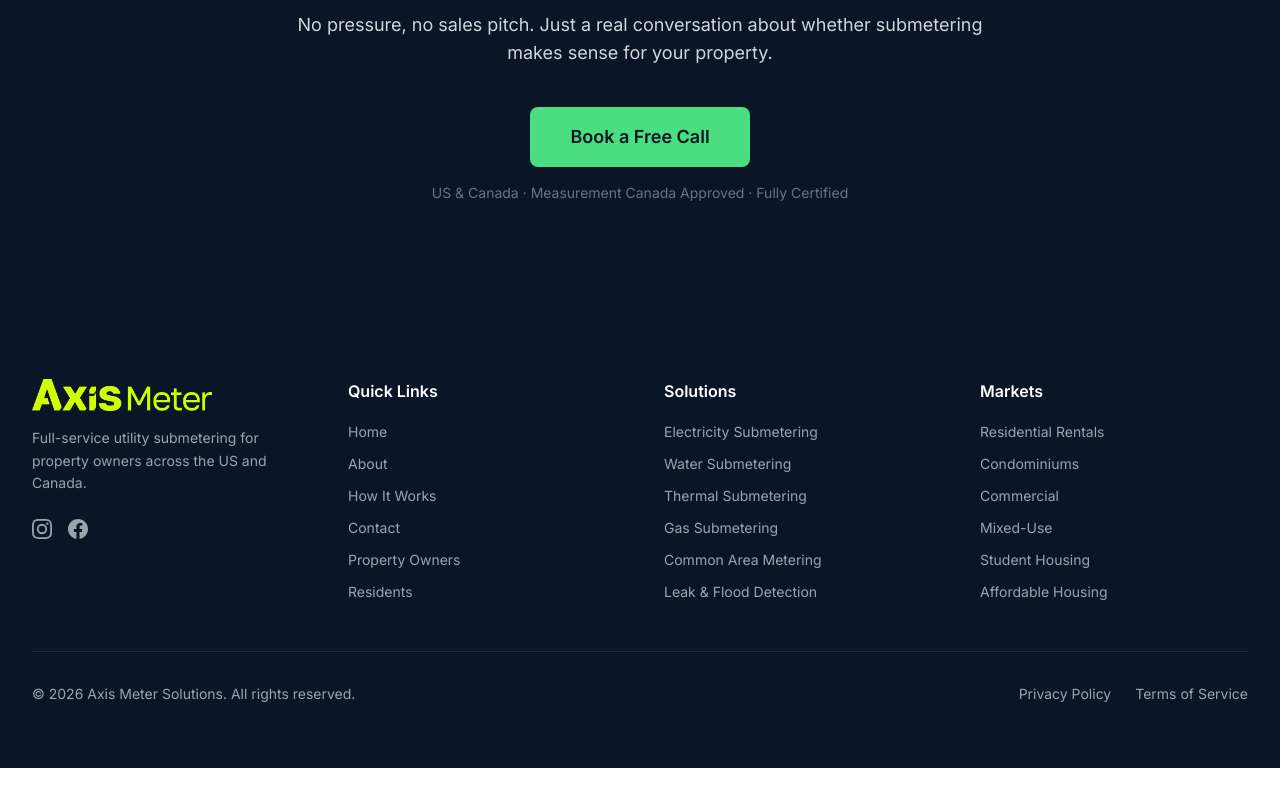
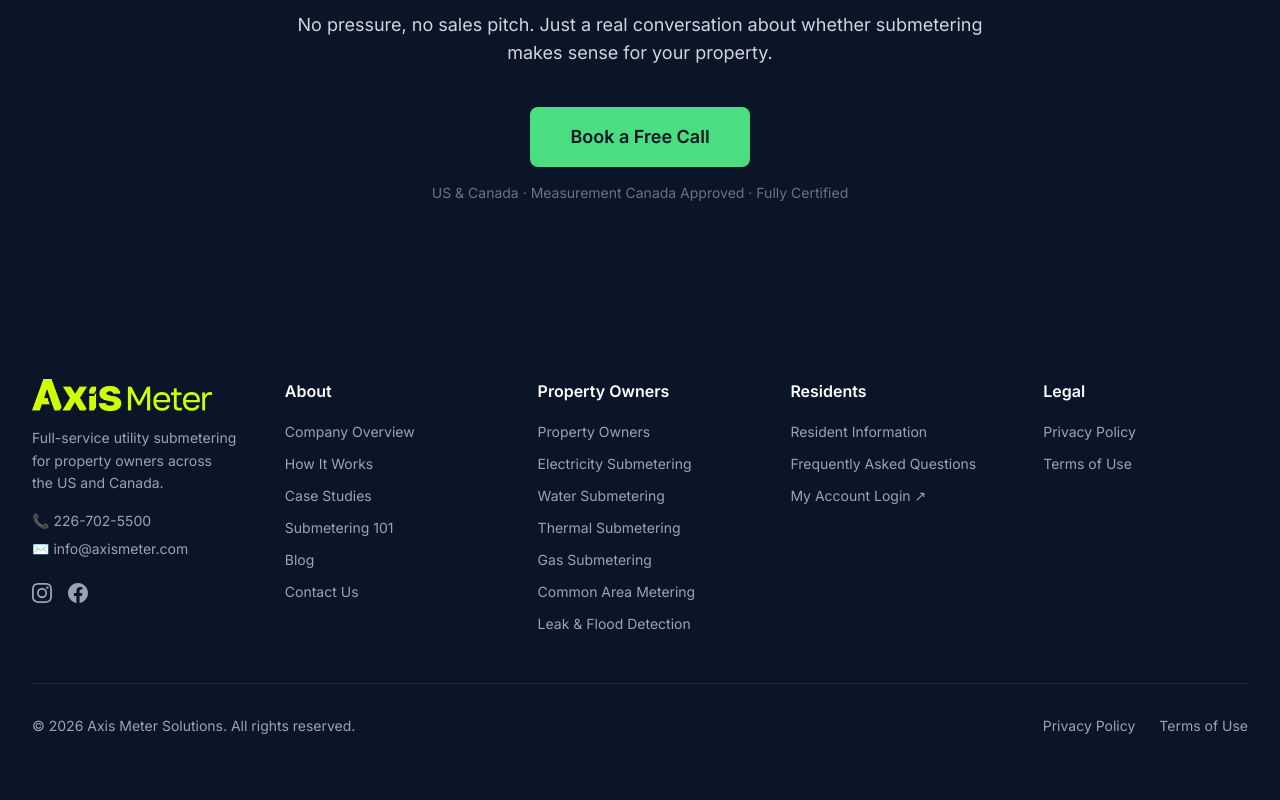
Before and after one commit to Axis-Meter/axismeter-site, a Next.js app: page / in a window 1280 px wide. Shown: the part 6907-7707 px from the top of the page. Before the commit the page ends 7675 px from the top, so only its background shows below. Built offline with nearby package versions, Linux system fonts and the light colour scheme.

Commit message:
Restructure footer: About, Property Owners, Residents, Legal columns + phone/email

```diff
--- a/src/components/Footer.tsx
+++ b/src/components/Footer.tsx
@@ -1,16 +1,17 @@
 import Link from "next/link";
 import Image from "next/image";
 
-const quickLinks = [
-  { name: "Home", href: "/" },
-  { name: "About", href: "/about" },
+const aboutLinks = [
+  { name: "Company Overview", href: "/about" },
   { name: "How It Works", href: "/how-it-works" },
-  { name: "Contact", href: "/contact" },
-  { name: "Property Owners", href: "/property-owners" },
-  { name: "Residents", href: "/residents" },
+  { name: "Case Studies", href: "/case-studies" },
+  { name: "Submetering 101", href: "/resources/submetering-101" },
+  { name: "Blog", href: "/blog" },
+  { name: "Contact Us", href: "/contact" },
 ];
 
-const solutionLinks = [
+const propertyOwnerLinks = [
+  { name: "Property Owners", href: "/property-owners" },
   { name: "Electricity Submetering", href: "/solutions/electricity-submetering" },
   { name: "Water Submetering", href: "/solutions/water-submetering" },
   { name: "Thermal Submetering", href: "/solutions/thermal-submetering" },
@@ -19,25 +20,32 @@ const solutionLinks = [
   { name: "Leak & Flood Detection", href: "/solutions/leak-detection" },
 ];
 
-const marketLinks = [
-  { name: "Residential Rentals", href: "/markets/residential-rentals" },
-  { name: "Condominiums", href: "/markets/condos" },
-  { name: "Commercial", href: "/markets/commercial" },
-  { name: "Mixed-Use", href: "/markets/mixed-use" },
-  { name: "Student Housing", href: "/markets/student-housing" },
-  { name: "Affordable Housing", href: "/markets/affordable-housing" },
+const residentLinks = [
+  { name: "Resident Information", href: "/residents" },
+  { name: "Frequently Asked Questions", href: "/faq" },
+  { name: "My Account Login", href: "https://myaccount.axismeter.com", external: true },
+];
+
+const legalLinks = [
+  { name: "Privacy Policy", href: "/privacy-policy" },
+  { name: "Terms of Use", href: "/terms" },
 ];
 
 export function Footer() {
   return (
     <footer className="bg-navy text-gray-400">
       <div className="max-w-7xl mx-auto px-4 sm:px-6 lg:px-8 py-16">
-        <div className="grid grid-cols-1 md:grid-cols-2 lg:grid-cols-4 gap-12">
-          <div>
+        <div className="grid grid-cols-1 sm:grid-cols-2 lg:grid-cols-5 gap-12">
+          {/* Logo + Contact */}
+          <div className="sm:col-span-2 lg:col-span-1">
             <Image src="/images/logo-green.png" alt="Axis Meter Solutions" width={180} height={45} />
             <p className="mt-4 text-sm leading-relaxed">
               Full-service utility submetering for property owners across the US and Canada.
             </p>
+            <div className="mt-4 space-y-2 text-sm">
+              <a href="tel:+12267025500" className="block hover:text-accent transition-colors">📞 226-702-5500</a>
+              <a href="mailto:info@axismeter.com" className="block hover:text-accent transition-colors">✉️ info@axismeter.com</a>
+            </div>
             <div className="flex gap-4 mt-6">
               <a href="https://www.instagram.com/axismeter" target="_blank" rel="noopener noreferrer" className="hover:text-accent transition-colors" aria-label="Instagram">
                 <svg className="w-5 h-5" fill="currentColor" viewBox="0 0 24 24"><path d="M12 2.163c3.204 0 3.584.012 4.85.07 3.252.148 4.771 1.691 4.919 4.919.058 1.265.069 1.645.069 4.849 0 3.205-.012 3.584-.069 4.849-.149 3.225-1.664 4.771-4.919 4.919-1.266.058-1.644.07-4.85.07-3.204 0-3.584-.012-4.849-.07-3.26-.149-4.771-1.699-4.919-4.92-.058-1.265-.07-1.644-.07-4.849 0-3.204.013-3.583.07-4.849.149-3.227 1.664-4.771 4.919-4.919 1.266-.057 1.645-.069 4.849-.069zM12 0C8.741 0 8.333.014 7.053.072 2.695.272.273 2.69.073 7.052.014 8.333 0 8.741 0 12c0 3.259.014 3.668.072 4.948.2 4.358 2.618 6.78 6.98 6.98C8.333 23.986 8.741 24 12 24c3.259 0 3.668-.014 4.948-.072 4.354-.2 6.782-2.618 6.979-6.98.059-1.28.073-1.689.073-4.948 0-3.259-.014-3.667-.072-4.947-.196-4.354-2.617-6.78-6.979-6.98C15.668.014 15.259 0 12 0zm0 5.838a6.162 6.162 0 100 12.324 6.162 6.162 0 000-12.324zM12 16a4 4 0 110-8 4 4 0 010 8zm6.406-11.845a1.44 1.44 0 100 2.881 1.44 1.44 0 000-2.881z"/></svg>
@@ -48,10 +56,11 @@ export function Footer() {
             </div>
           </div>
 
+          {/* About */}
           <div>
-            <h3 className="text-white font-semibold mb-4">Quick Links</h3>
+            <h3 className="text-white font-semibold mb-4">About</h3>
             <ul className="space-y-2">
-              {quickLinks.map((link) => (
+              {aboutLinks.map((link) => (
                 <li key={link.href}>
                   <Link href={link.href} className="hover:text-accent transition-colors text-sm">{link.name}</Link>
                 </li>
@@ -59,10 +68,11 @@ export function Footer() {
             </ul>
           </div>
 
+          {/* Property Owners & Developers */}
           <div>
-            <h3 className="text-white font-semibold mb-4">Solutions</h3>
+            <h3 className="text-white font-semibold mb-4">Property Owners</h3>
             <ul className="space-y-2">
-              {solutionLinks.map((link) => (
+              {propertyOwnerLinks.map((link) => (
                 <li key={link.href}>
                   <Link href={link.href} className="hover:text-accent transition-colors text-sm">{link.name}</Link>
                 </li>
@@ -70,10 +80,29 @@ export function Footer() {
             </ul>
           </div>
 
+          {/* Residents */}
           <div>
-            <h3 className="text-white font-semibold mb-4">Markets</h3>
+            <h3 className="text-white font-semibold mb-4">Residents</h3>
             <ul className="space-y-2">
-              {marketLinks.map((link) => (
+              {residentLinks.map((link) => (
+                <li key={link.href}>
+                  {"external" in link ? (
+                    <a href={link.href} target="_blank" rel="noopener noreferrer" className="hover:text-accent transition-colors text-sm">
+                      {link.name} ↗
+                    </a>
+                  ) : (
+                    <Link href={link.href} className="hover:text-accent transition-colors text-sm">{link.name}</Link>
+                  )}
+                </li>
+              ))}
+            </ul>
+          </div>
+
+          {/* Legal */}
+          <div>
+            <h3 className="text-white font-semibold mb-4">Legal</h3>
+            <ul className="space-y-2">
+              {legalLinks.map((link) => (
                 <li key={link.href}>
                   <Link href={link.href} className="hover:text-accent transition-colors text-sm">{link.name}</Link>
                 </li>
@@ -86,7 +115,7 @@ export function Footer() {
           <p className="text-sm">&copy; {new Date().getFullYear()} Axis Meter Solutions. All rights reserved.</p>
           <div className="flex gap-6 text-sm">
             <Link href="/privacy-policy" className="hover:text-accent transition-colors">Privacy Policy</Link>
-            <Link href="/terms" className="hover:text-accent transition-colors">Terms of Service</Link>
+            <Link href="/terms" className="hover:text-accent transition-colors">Terms of Use</Link>
           </div>
         </div>
       </div>
```
Also changed, not shown: 1 other file (tests, documents, lock files or other folders).
